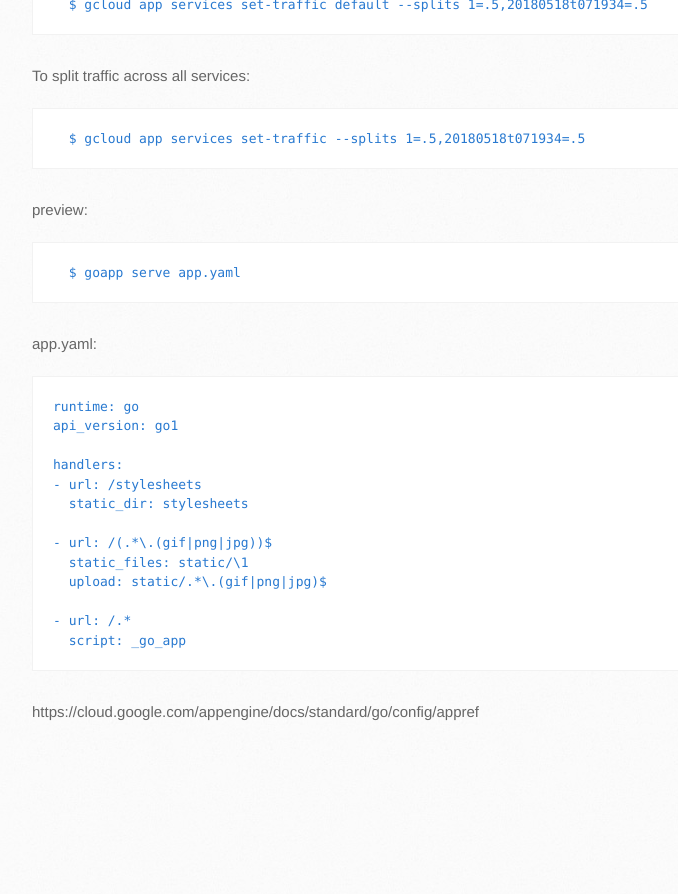
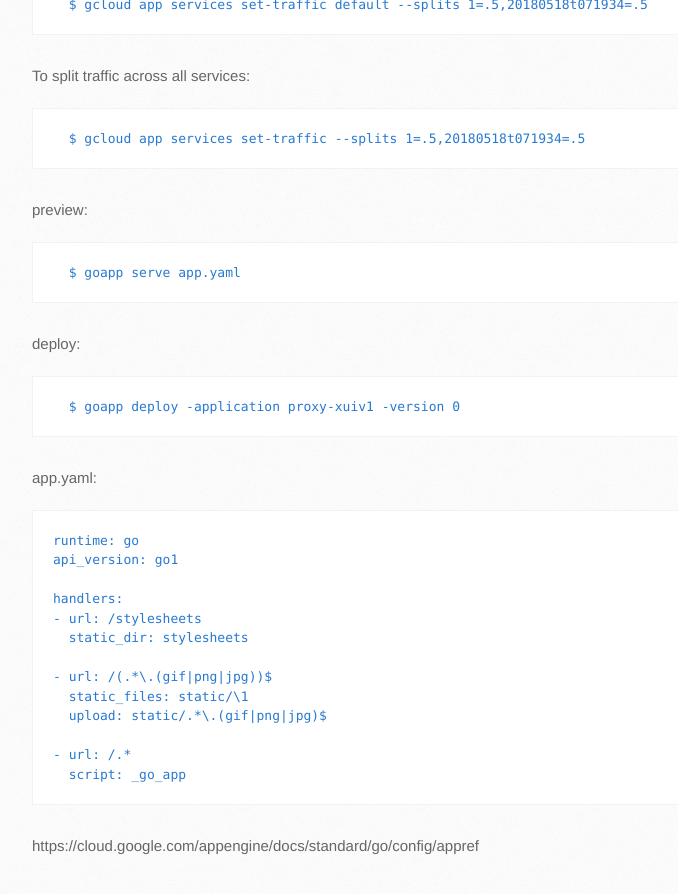
Before and after one commit to xuiv/xuiv.github.io, a Jekyll site: the page built from _posts/2018-05-18-gae-split-traffic.markdown, in a window 1280 px wide and 900 px high, scrolled down 628 px. Shown: the top 894 px of the window, without its empty margins (138-816 px from the left). Built offline with Jekyll 4.4.1, drawn with Linux system fonts in a browser that asks for light colours; some web fonts are replaced; before the commit the page ends 1394 px from its top, so only the background shows below that.

Commit message:
Update 2018-05-18-gae-split-traffic.markdown

````diff
--- a/_posts/2018-05-18-gae-split-traffic.markdown
+++ b/_posts/2018-05-18-gae-split-traffic.markdown
@@ -23,6 +23,10 @@ preview:
 ```
   $ goapp serve app.yaml
 ```
+deploy:
+```
+  $ goapp deploy -application proxy-xuiv1 -version 0
+```
 app.yaml:
 ```
 runtime: go
````
